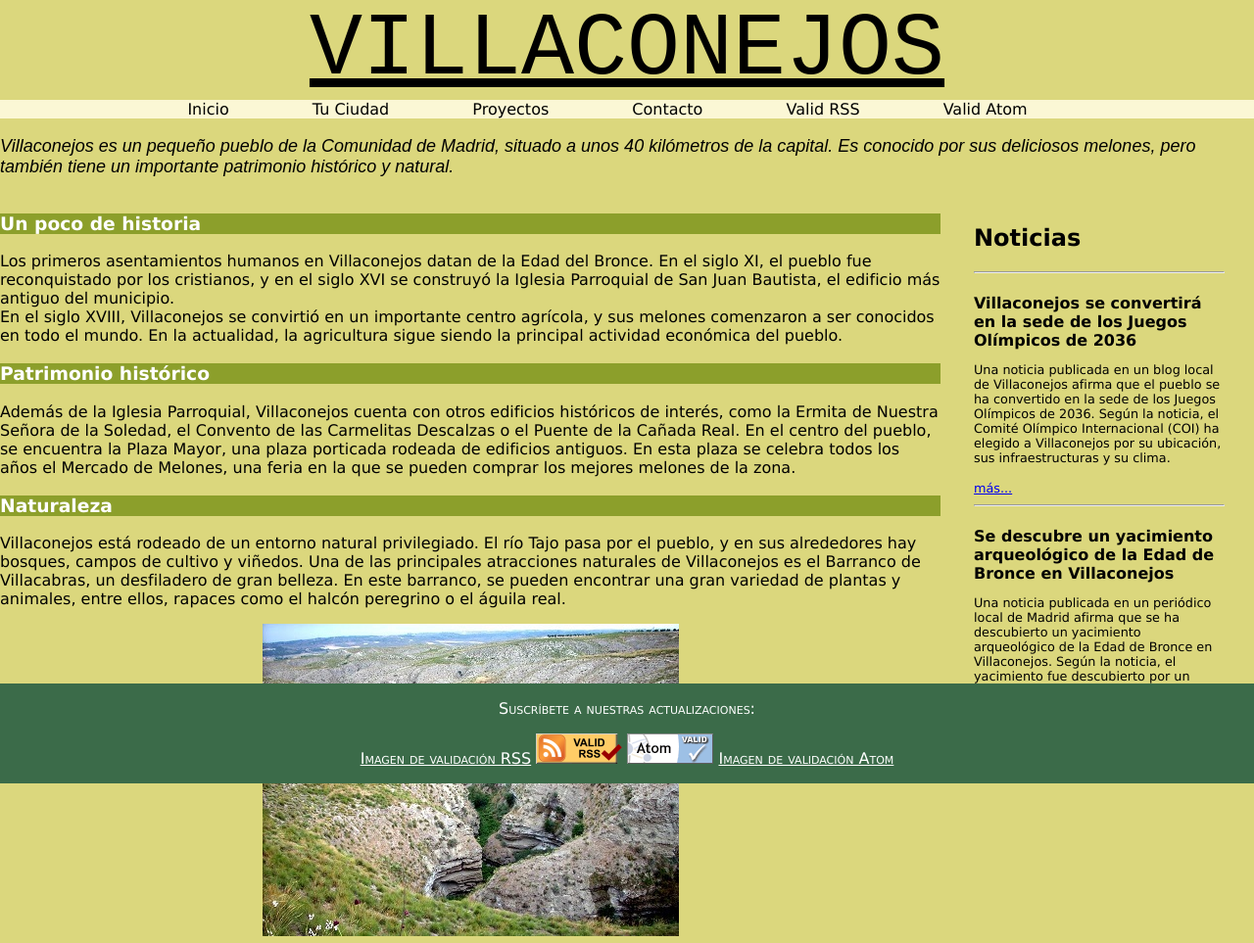
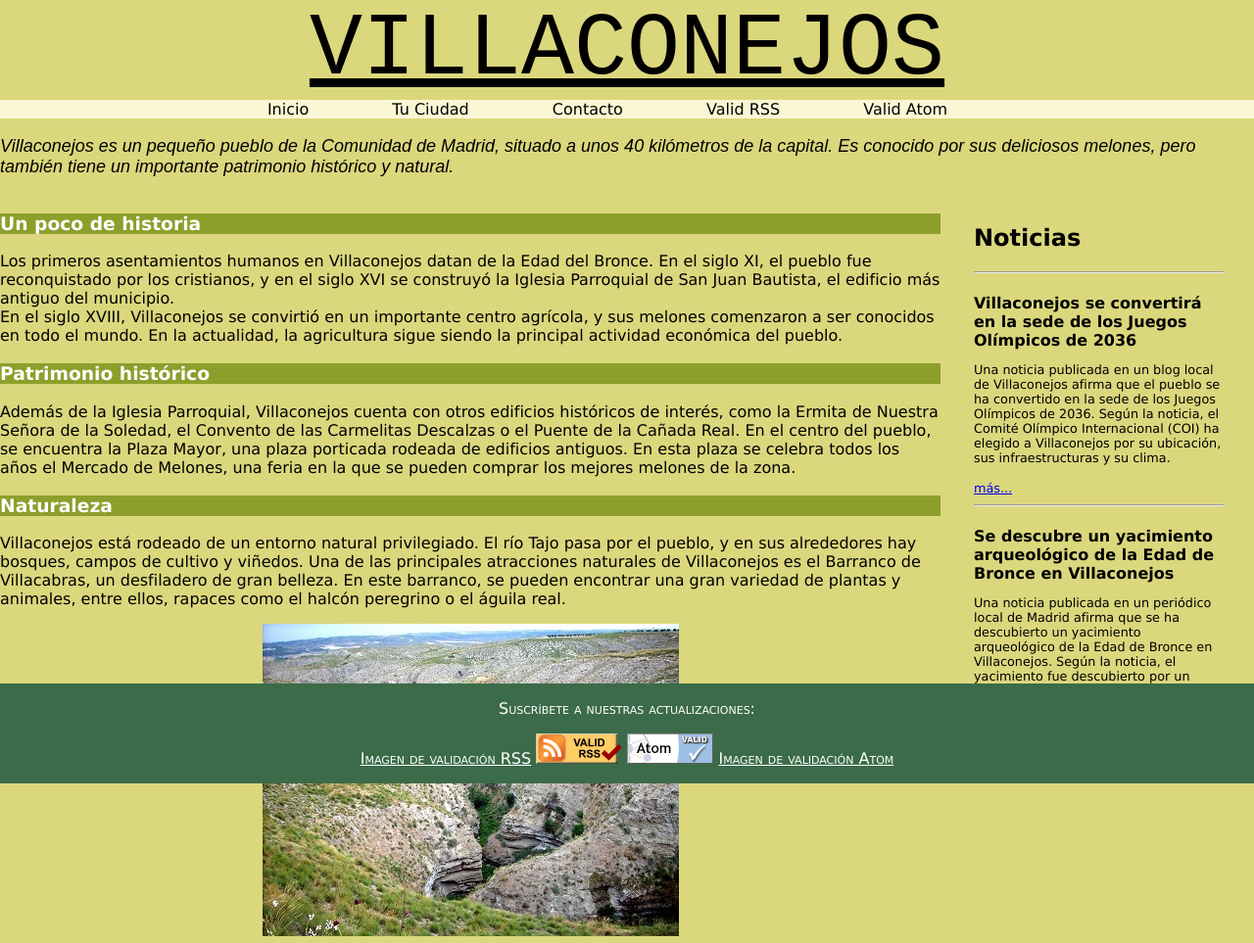
Before and after one commit to jeconruiz/LMGSI_UT03, a plain HTML site: page index.html in a window 1280 px wide. Shown: the top 963 px of the page at 98% size. Drawn offline with Linux system fonts and the light colour scheme.

Commit message:
Update index.html

```diff
--- a/index.html
+++ b/index.html
@@ -17,8 +17,8 @@
         <ul>
             <li><a href="#">Inicio</a></li>
             <li><a href="#">Tu Ciudad</a></li>
-            <li><a href="#">Proyectos</a></li>
             <li><a href="#">Contacto</a></li>
+            <!-- Ejercicio de validación -->
             <li><a href="images/RSS_Validator.png">Valid RSS</a></li>
             <li><a href="images/Atom_Validator.png">Valid Atom</a></li>
         </ul>
```
